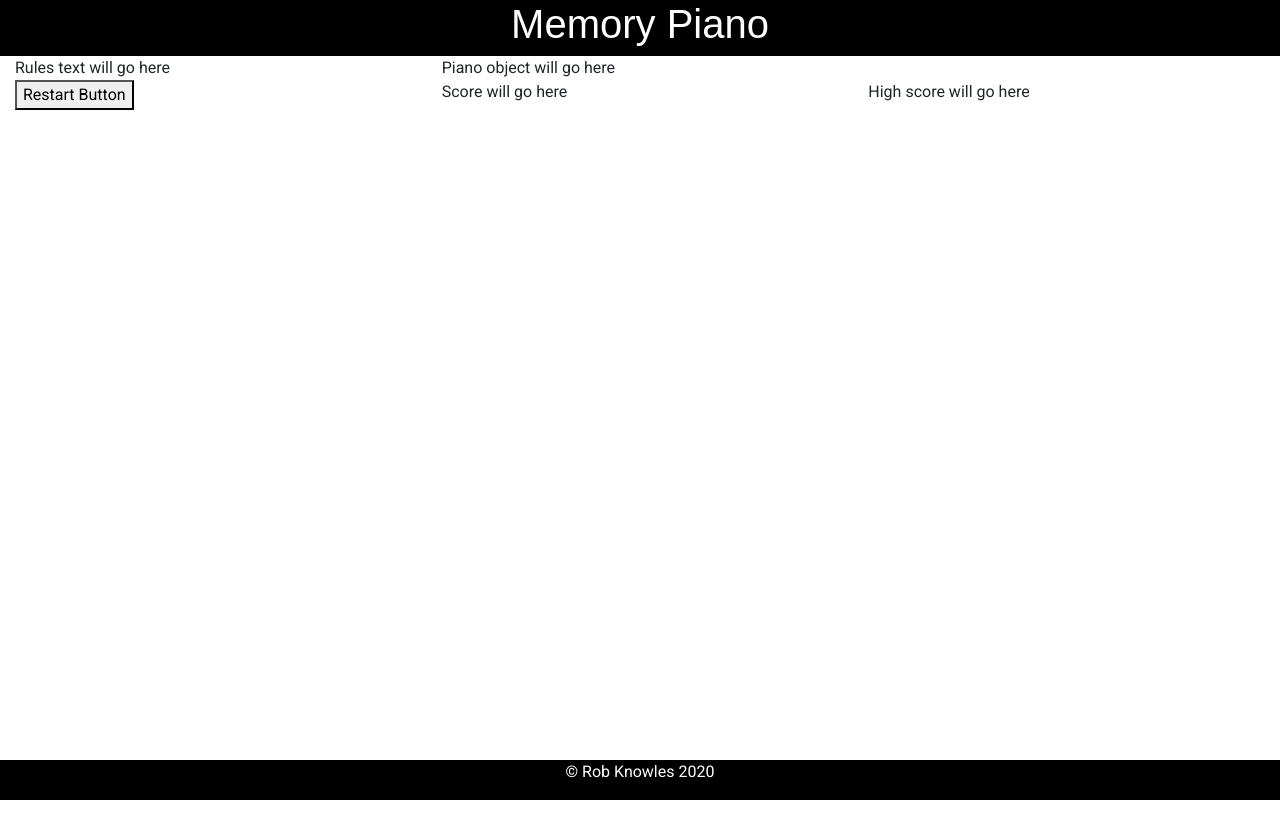
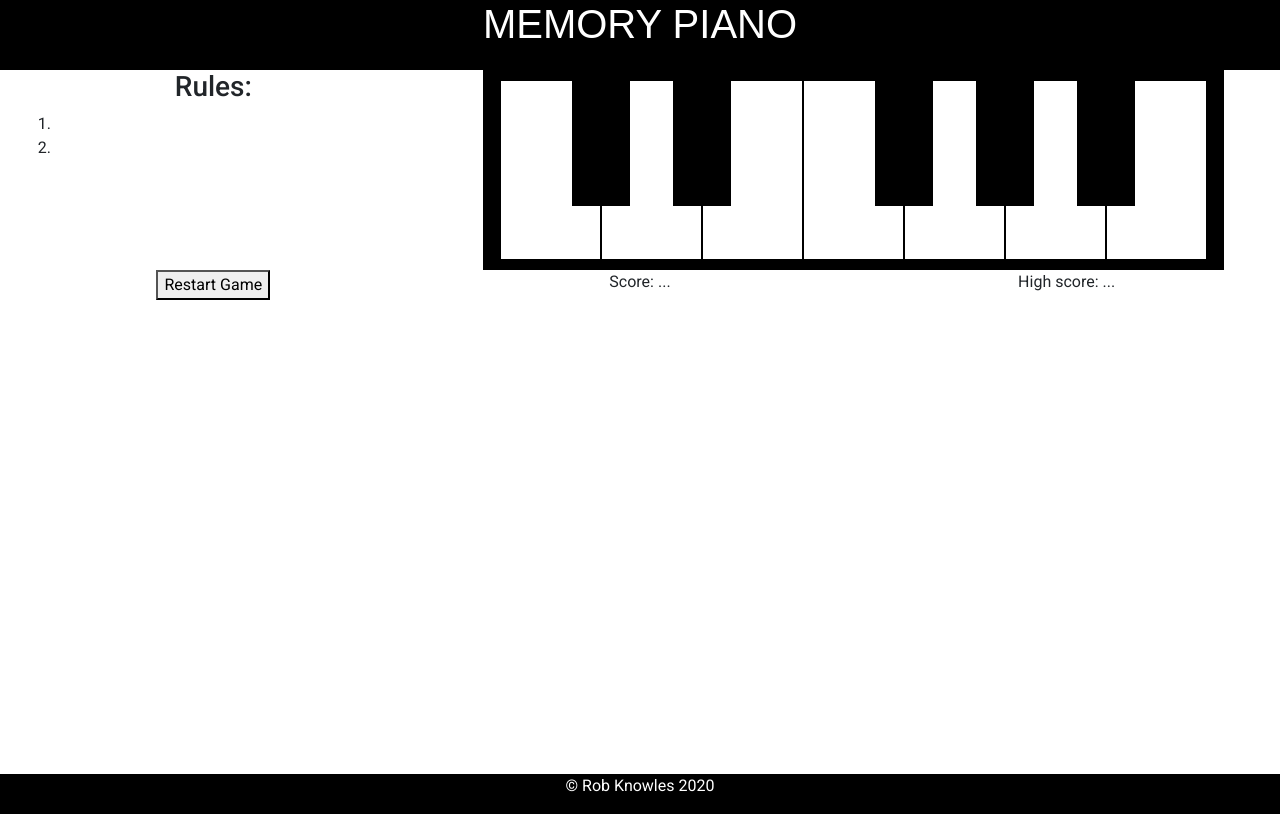
Before and after one commit to RobKnowles248/memory-game, a plain HTML site: page index.html in a window 1280 px wide. Drawn offline with nearby package versions, Linux system fonts and the light colour scheme; a web font is replaced by a local one.

Commit message:
Made the piano, yet to be styled

```diff
--- a/assets/css/style.css
+++ b/assets/css/style.css
@@ -15,6 +15,19 @@ h1 {
 header {
     background-color: #000;
     color: #fff;
+    height: 70px;
+}
+
+.page-heading {
+    height: 70px;
+    text-align: center;
+}
+
+.page-heading h1 {
+    height: 100%;
+    padding-top: 0 auto;
+    padding-bottom: 0 auto;
+    text-transform: uppercase;
 }
 
 /*----------------------------Footer */
@@ -32,3 +45,36 @@ footer {
 .main-container {
     min-height: calc(100vh - 96px);
 }
+
+/*----------------------------Piano Object */
+
+.piano {
+    height: 200px;
+    width: 90%;
+    padding: 10px;
+    background-color: #000;
+    margin: 0 auto;
+    justify-content: center;
+    display: flex;
+}
+
+.note {
+    display: flex-inline;
+}
+
+.white {
+    z-index: 1;
+    width: 14%;
+    height: 100%;
+    background-color: #fff;
+    border: 1px solid #000;
+}
+
+.black {
+    position: relative;
+    z-index: 2;
+    width: 8%;
+    height: 70%;
+    background-color: #000;
+    margin: 0 -4%;
+}
--- a/index.html
+++ b/index.html
@@ -15,31 +15,48 @@
 <body>
     <header>
         <div class="row no-gutters">
-            <div class="col-12 text-center">
+            <div class="col-12 text-center page-heading">
                 <h1>Memory Piano</h1>
             </div>
         </div>
     </header>
     <section class="main-container container-fluid">
         <div class="row">
-            <div class="col col-xl-4">
-                Rules text will go here
+            <div class="col-12 col-xl-4 text-center">
+                <h3>Rules:</h3>
+                <ol>
+                    <li></li>
+                    <li></li>
+                </ol>
             </div>
-            <div class="col col-xl-8">
-                Piano object will go here
+            <div class="col-12 col-xl-8 text-center">
+                <div class="piano">
+                    <div id="c" class="key white"></div>
+                    <div id="cs" class="key black"></div>
+                    <div id="d" class="key white"></div>
+                    <div id="ds" class="key black"></div>
+                    <div id="e" class="key white"></div>
+                    <div id="f" class="key white"></div>
+                    <div id="fs" class="key black"></div>
+                    <div id="g" class="key white"></div>
+                    <div id="gs" class="key black"></div>
+                    <div id="a" class="key white"></div>
+                    <div id="as" class="key black"></div>
+                    <div id="b" class="key white"></div>
+                </div>
             </div>
         </div>
         <div class="row">
-            <div class="col col-xl-4">
-                <button>
-                    Restart Button
+            <div class="col-12 col-xl-4 text-center">
+                <button id="restart-button">
+                    Restart Game
                 </button>
             </div>
-            <div class="col col-md-6 col-xl-4">
-                Score will go here
+            <div class="col-12 col-md-6 col-xl-4 text-center">
+                <p id="score">Score: ...</p>
             </div>
-            <div class="col col-md-6 col-xl-4">
-                High score will go here
+            <div class="col-12 col-md-6 col-xl-4 text-center">
+                <p id="high-score">High score: ...</p>
             </div>
         </div>
     </section>
```
